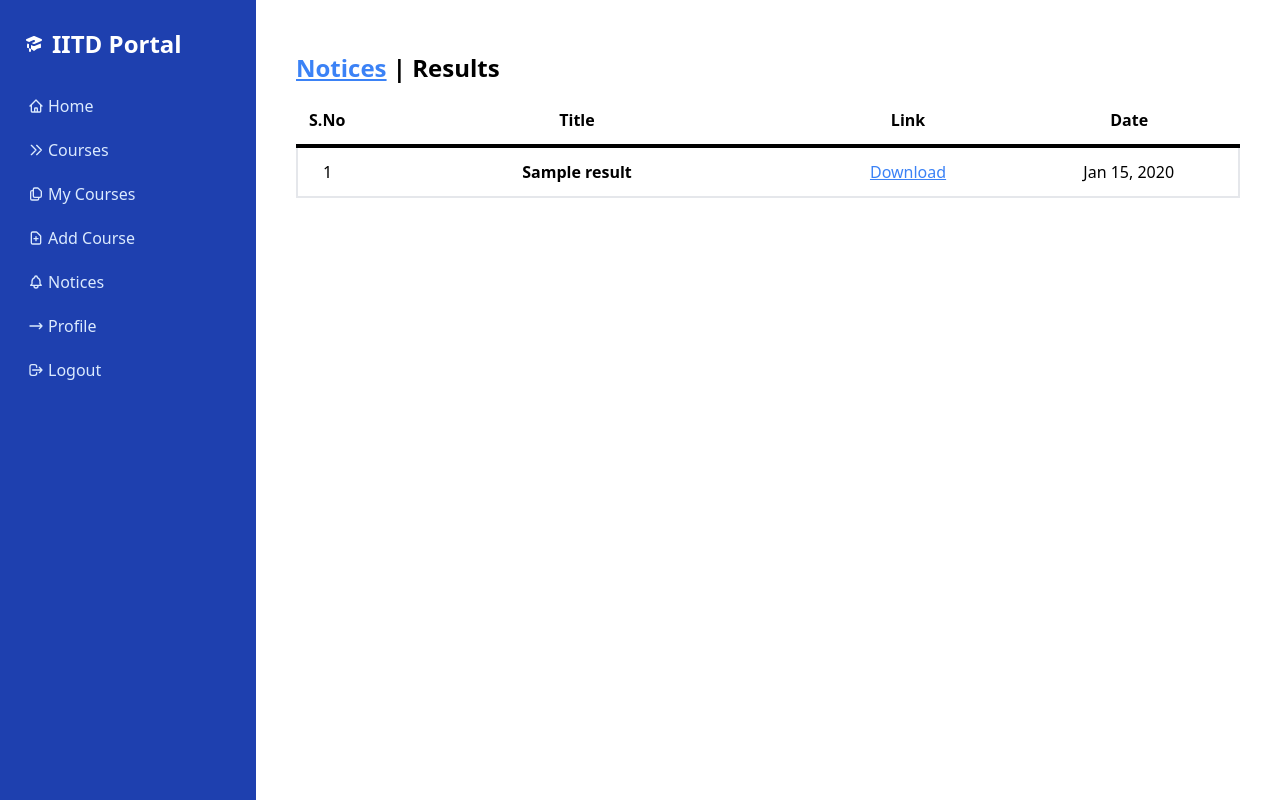
After one commit to tsg-asya/student-portal, a Django app: page /notices/results/ in a window 1280 px wide. The commit adds this page. Run offline with Django 3.2, Linux system fonts and the light colour scheme; a user stored in the database is signed in; tables that the repository leaves empty hold one stand-in row (values such as "Sample post"); some libraries are stand-ins or nearby versions.

Commit message:
results app completed

```diff
--- a/notice/admin.py
+++ b/notice/admin.py
@@ -1,4 +1,5 @@
 from django.contrib import admin
-from .models import Notice
+from .models import Notice, Result
 
 admin.site.register(Notice)
+admin.site.register(Result)
--- a/notice/models.py
+++ b/notice/models.py
@@ -6,3 +6,10 @@ class Notice(models.Model):
     file = models.FileField(upload_to='notices/')
     added_on = models.DateTimeField(
         auto_now_add=True, blank=True)
+
+
+class Result(models.Model):
+    title = models.CharField(max_length=130)
+    file = models.FileField(upload_to='results/')
+    added_on = models.DateTimeField(
+        auto_now_add=True, blank=True)
--- /dev/null
+++ b/notice/templates/notice/all_results.html
@@ -0,0 +1,27 @@
+{% extends "base.html" %}
+
+{% block title %} - Results {% endblock title %}
+
+{% block lcontent %}
+<h1 class="flex-1 text-2xl py-3 font-bold"><a href="{% url 'all_notices' %}" class="underline text-blue-500 hover:text-blue-700">Notices</a> | Results </h1>
+<table class="table-fixed rounded">
+    <thead class="border-b-4 border-black">
+      <tr>
+        <th class="w-1/9 font-bold p-3">S.No</th>
+        <th class="w-1/2 font-bold p-3">Title</th>
+        <th class="w-1/4">Link</th>
+        <th class="w-1/4">Date</th>
+      </tr>
+    </thead>
+    <tbody>
+    {% for result in results %}
+      <tr class="border-2 border-gray-200">
+        <td class="w-1/9 p-3 text-center break-words">{{ forloop.counter }}</td>
+        <td class="w-1/2 p-3 text-center font-semibold break-words">{{ result.title|capfirst }}</td>
+        <td class="w-1/4 text-center"><a href="{{ result.file.url }}" class="underline text-blue-500 hover:text-blue-700">Download</a></td>
+        <td class="w-1/4 text-center">{{ result.added_on|date:"M d, Y" }}</td>
+      </tr>
+      {% endfor %}
+    </tbody>
+  </table>
+{% endblock lcontent %}
--- a/notice/urls.py
+++ b/notice/urls.py
@@ -1,6 +1,7 @@
 from django.urls import path
-from notice.views import AllNotices
+from notice.views import ListNotices, ListResults
 
 urlpatterns = [
-    path('', AllNotices.as_view(), name='all_notices')
+    path('', ListNotices.as_view(), name='all_notices'),
+    path('results/', ListResults.as_view(), name='all_results')
 ]
--- a/notice/views.py
+++ b/notice/views.py
@@ -1,10 +1,15 @@
-from django.shortcuts import render
 from django.views.generic import ListView
-from .models import Notice
+from .models import Notice, Result
 from django.contrib.auth.mixins import LoginRequiredMixin
 
 
-class AllNotices(LoginRequiredMixin, ListView):
+class ListNotices(LoginRequiredMixin, ListView):
     template_name = "notice/all_notes.html"
-    queryset = Notice.objects.all()
+    queryset = Notice.objects.order_by('-added_on')
     context_object_name = "notices"
+
+
+class ListResults(LoginRequiredMixin, ListView):
+    template_name = "notice/all_results.html"
+    queryset = Result.objects.order_by('-added_on')
+    context_object_name = "results"
--- a/portal/settings.py
+++ b/portal/settings.py
@@ -45,7 +45,7 @@ INSTALLED_APPS = [
     'authy',
     'classroom',
     'notice',
-    'quiz'
+    'quiz',
 
     # third party
     'crispy_forms',
--- a/templates/navbar.html
+++ b/templates/navbar.html
@@ -1,7 +1,7 @@
     <!-- mobile menu bar -->
     <div class="bg-gray-800 text-gray-100 flex justify-between md:hidden">
       <!-- logo -->
-      <a href="#" class="block p-4 text-white font-bold"> IITD Portal</a>
+      <a href="{% url 'index' %}" class="block p-4 text-white font-bold"> IITD Portal</a>
 
       <!-- mobile menu button -->
       <button class="mobile-menu-button p-4 focus:outline-none focus:bg-gray-700">
@@ -15,7 +15,7 @@
     <div class="sidebar bg-blue-800 text-blue-100 w-64 space-y-6 py-7 px-2 absolute inset-y-0 left-0 transform -translate-x-full md:relative md:translate-x-0 transition duration-200 ease-in-out">
 
       <!-- logo -->
-      <a href="#" class="text-white flex items-center space-x-2 px-4">
+      <a href="{% url 'index' %}" class="text-white flex items-center space-x-2 px-4">
         <svg xmlns="http://www.w3.org/2000/svg" class="h-5 w-5" viewBox="0 0 20 20" fill="currentColor">
             <path d="M10.394 2.08a1 1 0 00-.788 0l-7 3a1 1 0 000 1.84L5.25 8.051a.999.999 0 01.356-.257l4-1.714a1 1 0 11.788 1.838L7.667 9.088l1.94.831a1 1 0 00.787 0l7-3a1 1 0 000-1.838l-7-3zM3.31 9.397L5 10.12v4.102a8.969 8.969 0 00-1.05-.174 1 1 0 01-.89-.89 11.115 11.115 0 01.25-3.762zM9.3 16.573A9.026 9.026 0 007 14.935v-3.957l1.818.78a3 3 0 002.364 0l5.508-2.361a11.026 11.026 0 01.25 3.762 1 1 0 01-.89.89 8.968 8.968 0 00-5.35 2.524 1 1 0 01-1.4 0zM6 18a1 1 0 001-1v-2.065a8.935 8.935 0 00-2-.712V17a1 1 0 001 1z" />
           </svg>
```
Also changed, not shown: notice/templates/notice/all_notes.html (+6 -6 lines), notice/migrations/0002_result.py (added).
